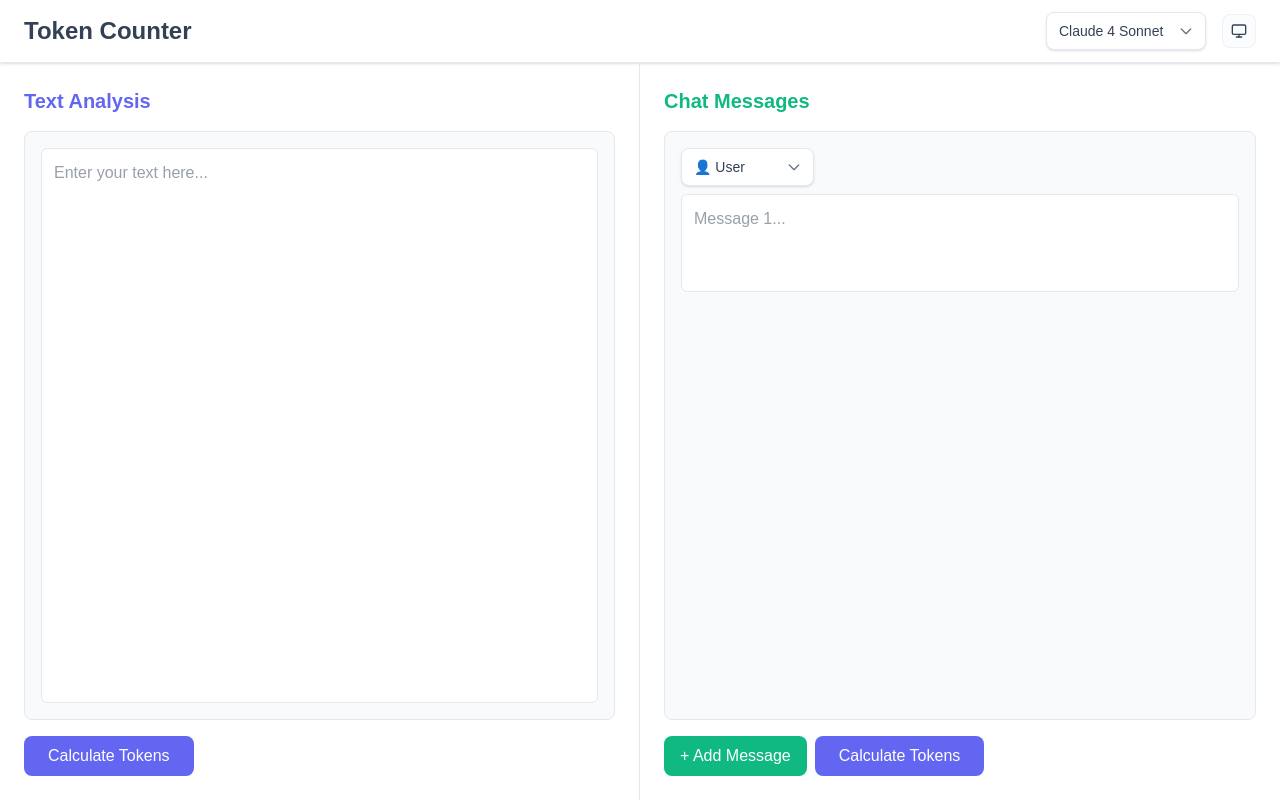
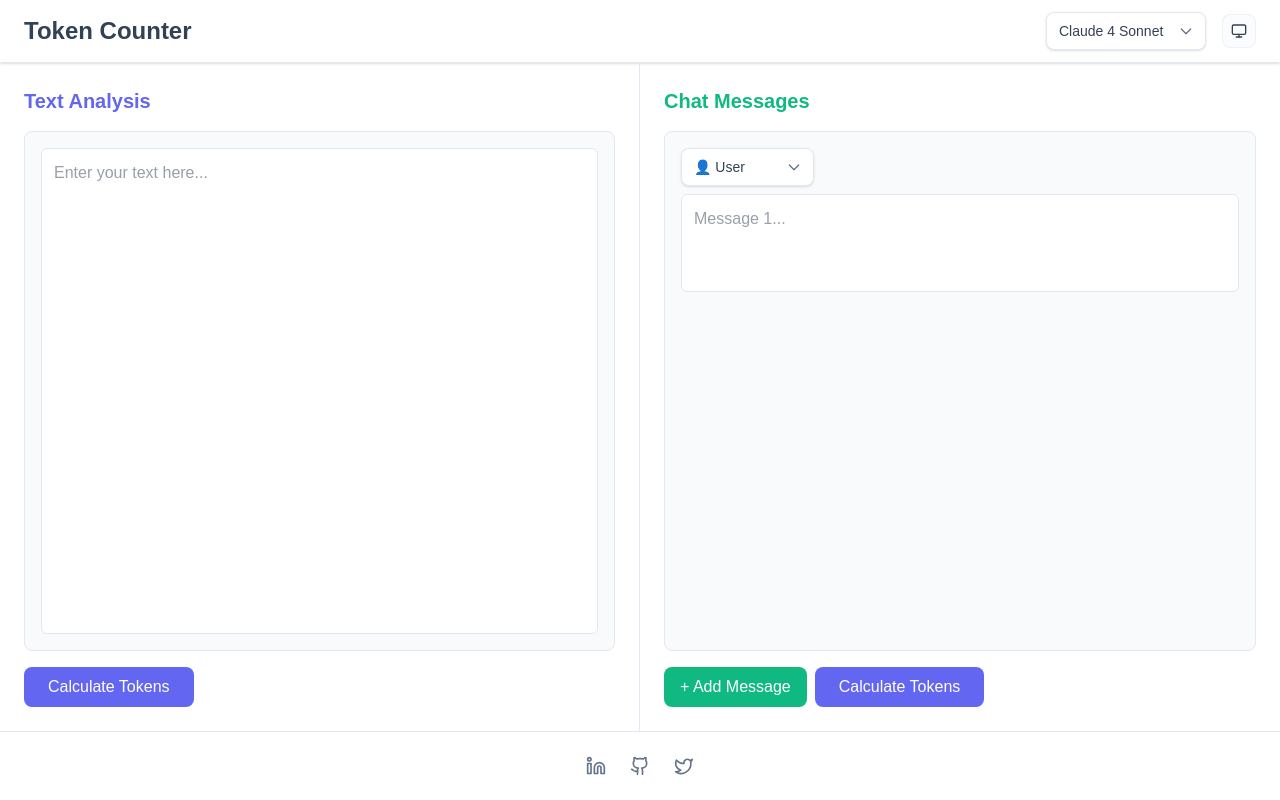
Before and after one commit to vlad324/llm-token-counter, a Next.js app: page / in a window 1280 px wide. Built offline with nearby package versions, Linux system fonts and the light colour scheme.

Commit message:
add contact information

```diff
--- a/src/app/page.tsx
+++ b/src/app/page.tsx
@@ -1,6 +1,7 @@
 "use client";
 import { useState } from "react";
 import { ThemeSwitcher } from "./components/theme-toggle-button";
+import { Linkedin, Github, Twitter } from "lucide-react";
 
 type Message = {
   role: "user" | "assistant";
@@ -188,6 +189,36 @@ export default function Home() {
           </div>
         </div>
       </main>
+      <footer className="border-t border-border bg-background/50 backdrop-blur-sm">
+        <div className="max-w-4xl mx-auto px-6 py-6">
+          <div className="flex items-center justify-center space-x-6">
+            <a
+              href="https://www.linkedin.com/in/uladzislauradkevich/"
+              target="_blank"
+              rel="noopener noreferrer"
+              className="text-muted-foreground hover:text-foreground transition-colors"
+            >
+              <Linkedin className="w-5 h-5" />
+            </a>
+            <a
+              href="https://github.com/vlad324"
+              target="_blank"
+              rel="noopener noreferrer"
+              className="text-muted-foreground hover:text-foreground transition-colors"
+            >
+              <Github className="w-5 h-5" />
+            </a>
+            <a
+              href="https://x.com/ulad_dev"
+              target="_blank"
+              rel="noopener noreferrer"
+              className="text-muted-foreground hover:text-foreground transition-colors"
+            >
+              <Twitter className="w-5 h-5" />
+            </a>
+          </div>
+        </div>
+      </footer>
     </div>
   );
 }
```
